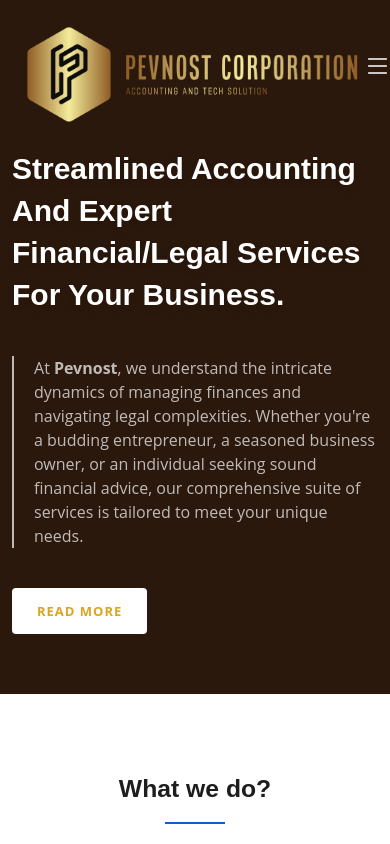
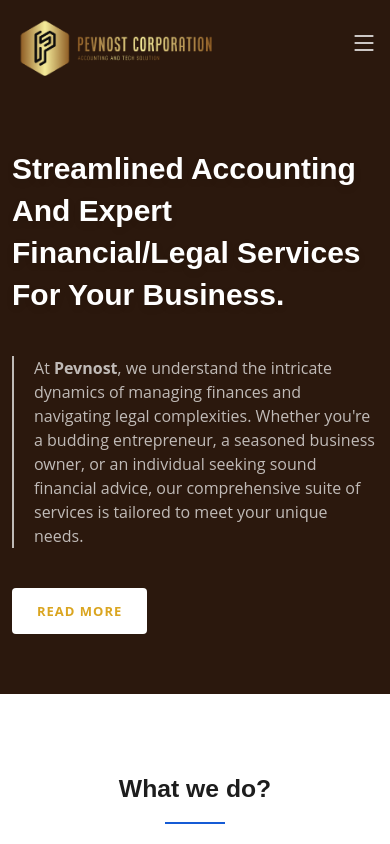
Before and after one commit to DiptanshuG/pevnost-coorporation, a React (Create React App) app: page / in a window 390 px wide. Shown: the top 844 px of the page. Built offline with nearby package versions, Linux system fonts and the light colour scheme.

Commit message:
fix logo in mobile view

```diff
--- a/src/index.css
+++ b/src/index.css
@@ -393,6 +393,12 @@ section {
   margin-right: 6px;
 }
 
+@media (max-width: 767px) {
+  .header .logo img {
+    max-width: 200px; /* Adjust the max-width as needed */
+  }
+}
+
 .header .logo h1 {
   font-size: 30px;
   font-weight: 700;
```
